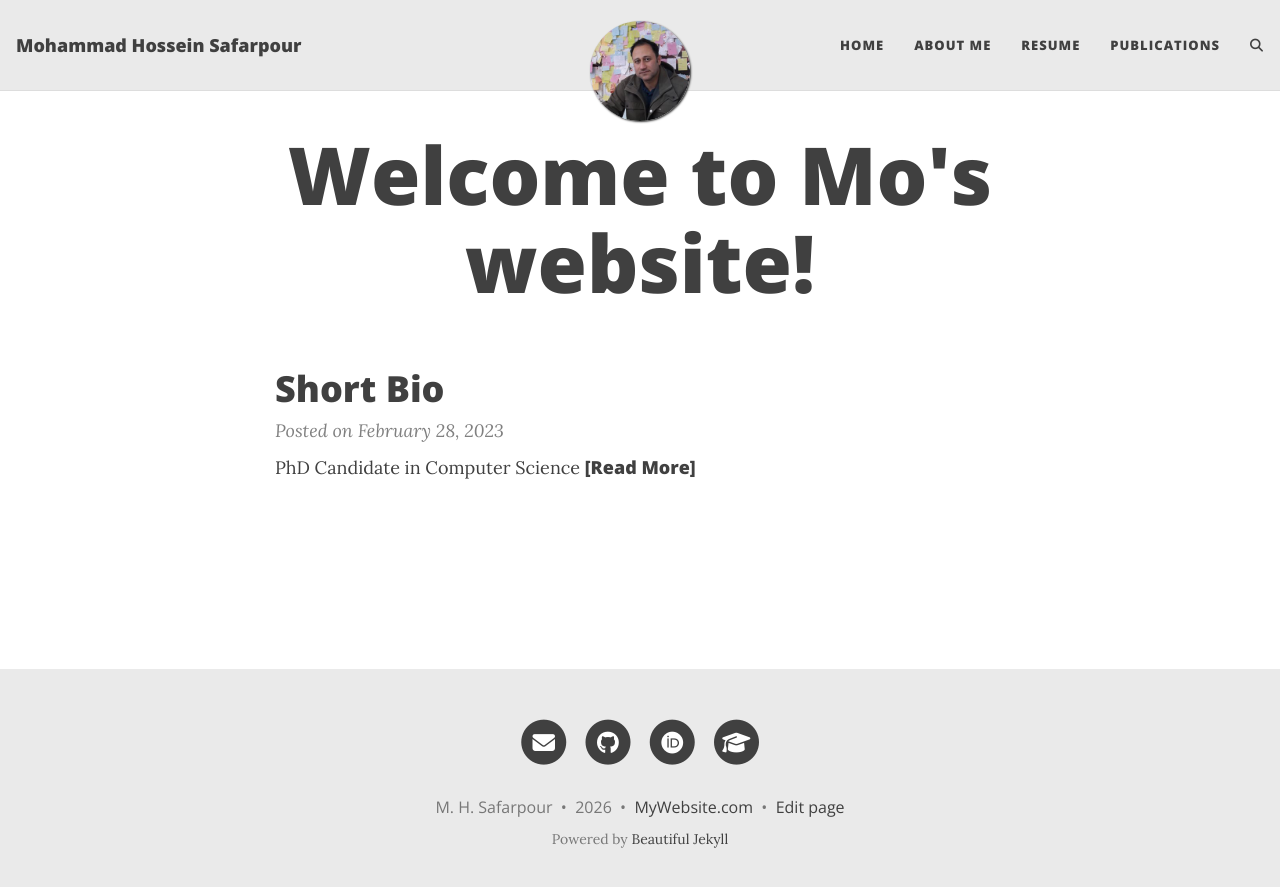
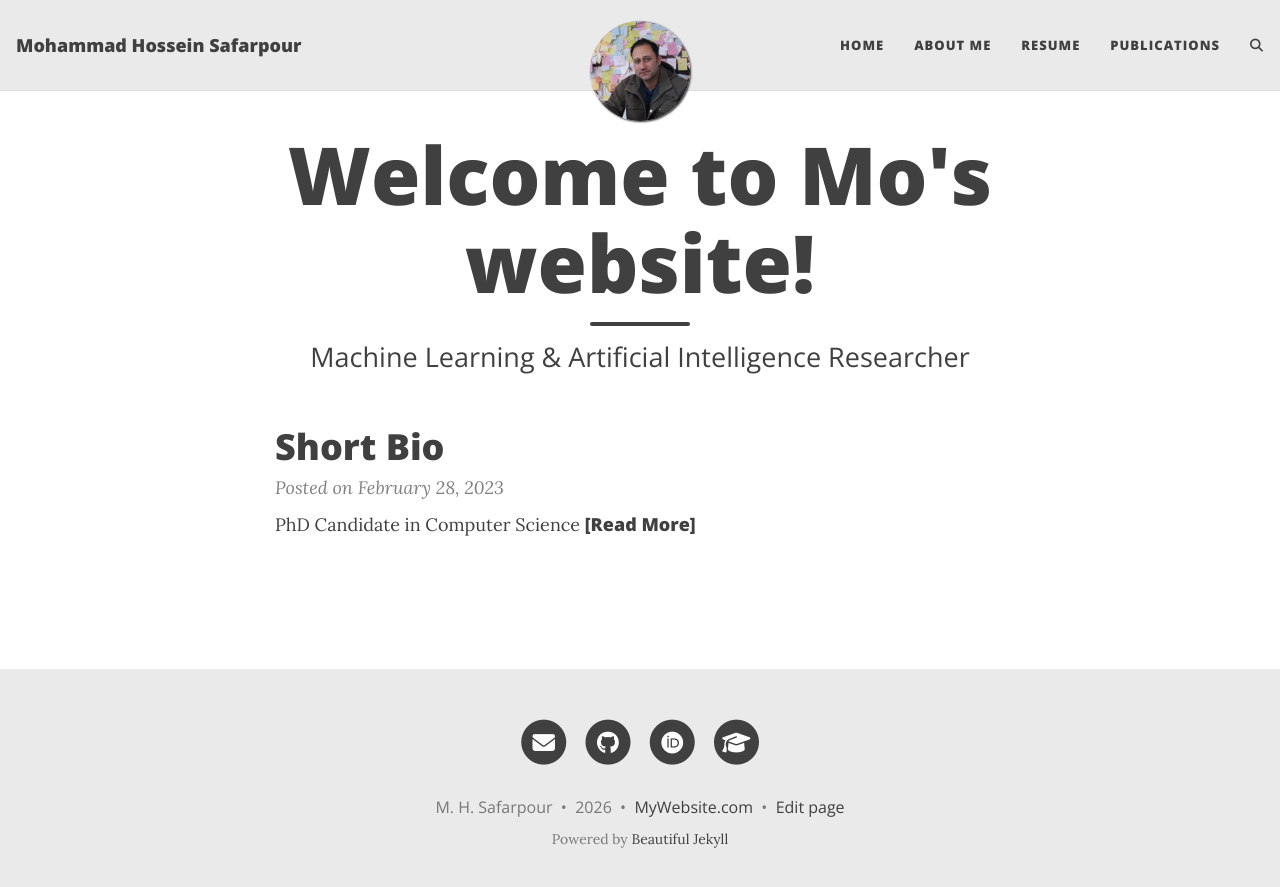
Before and after one commit to safarpour-mh/safarpour-mh.github.io, a Jekyll site: the page built from index.html, in a window 1280 px wide. Shown: the top 887 px of the page. Built offline with Jekyll 4.4.1, drawn with Linux system fonts in a browser that asks for light colours; the list of posts is cut into pages by our own code; comment, search, counter and statistics services are not loaded; some of the changed lines change nothing that is shown.

Commit message:
Update index.html

```diff
--- a/index.html
+++ b/index.html
@@ -1,5 +1,6 @@
 ---
 layout: home
 title: Welcome to Mo's website!
-# subtitle: This is where I will tell my friends way too much about me
+subtitle: Machine Learning & Artificial Intelligence Researcher
+subsubtitle: Specializing in Feature Selection, Soft Computing & Data Mining
 ---
```
